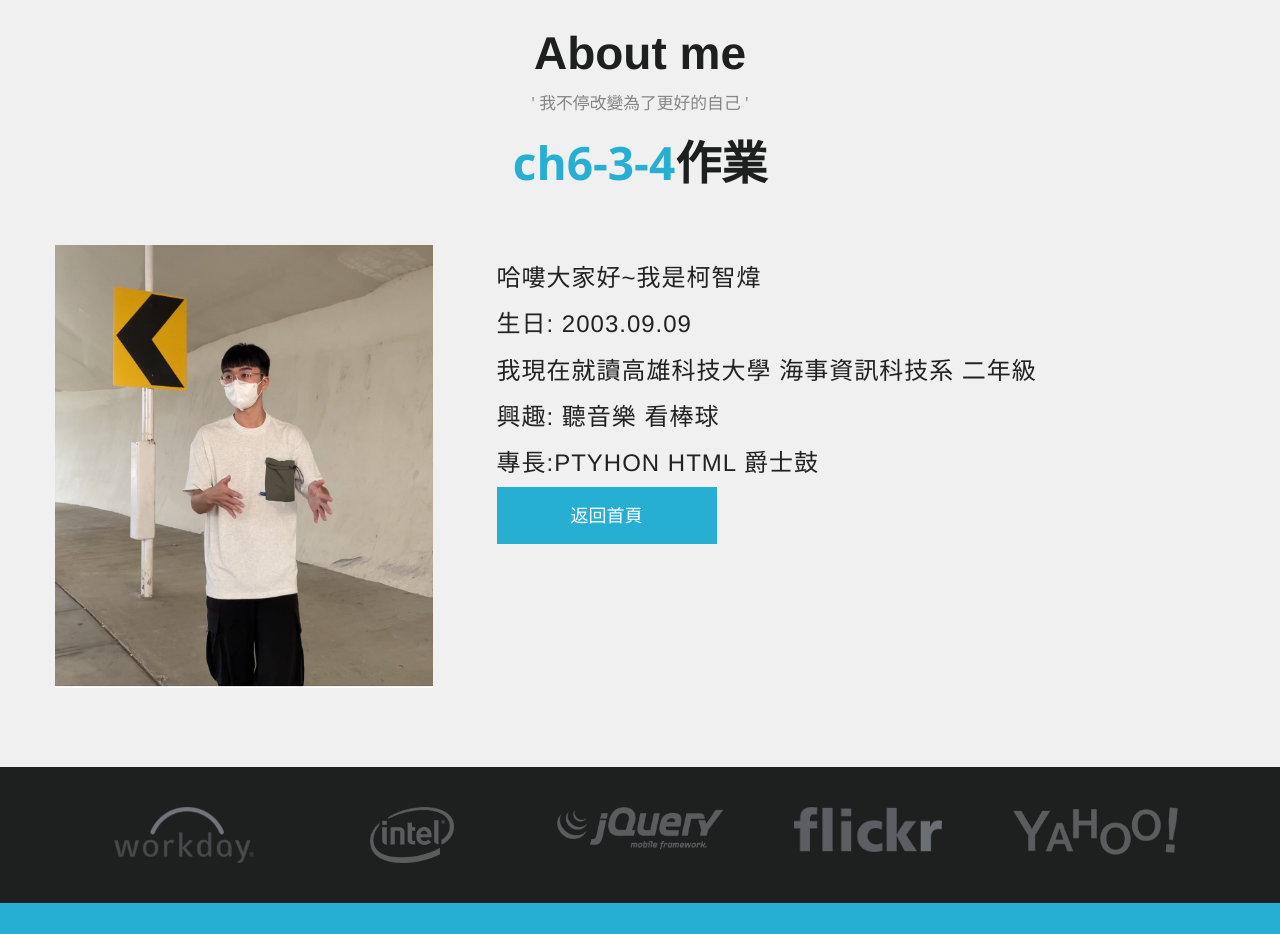
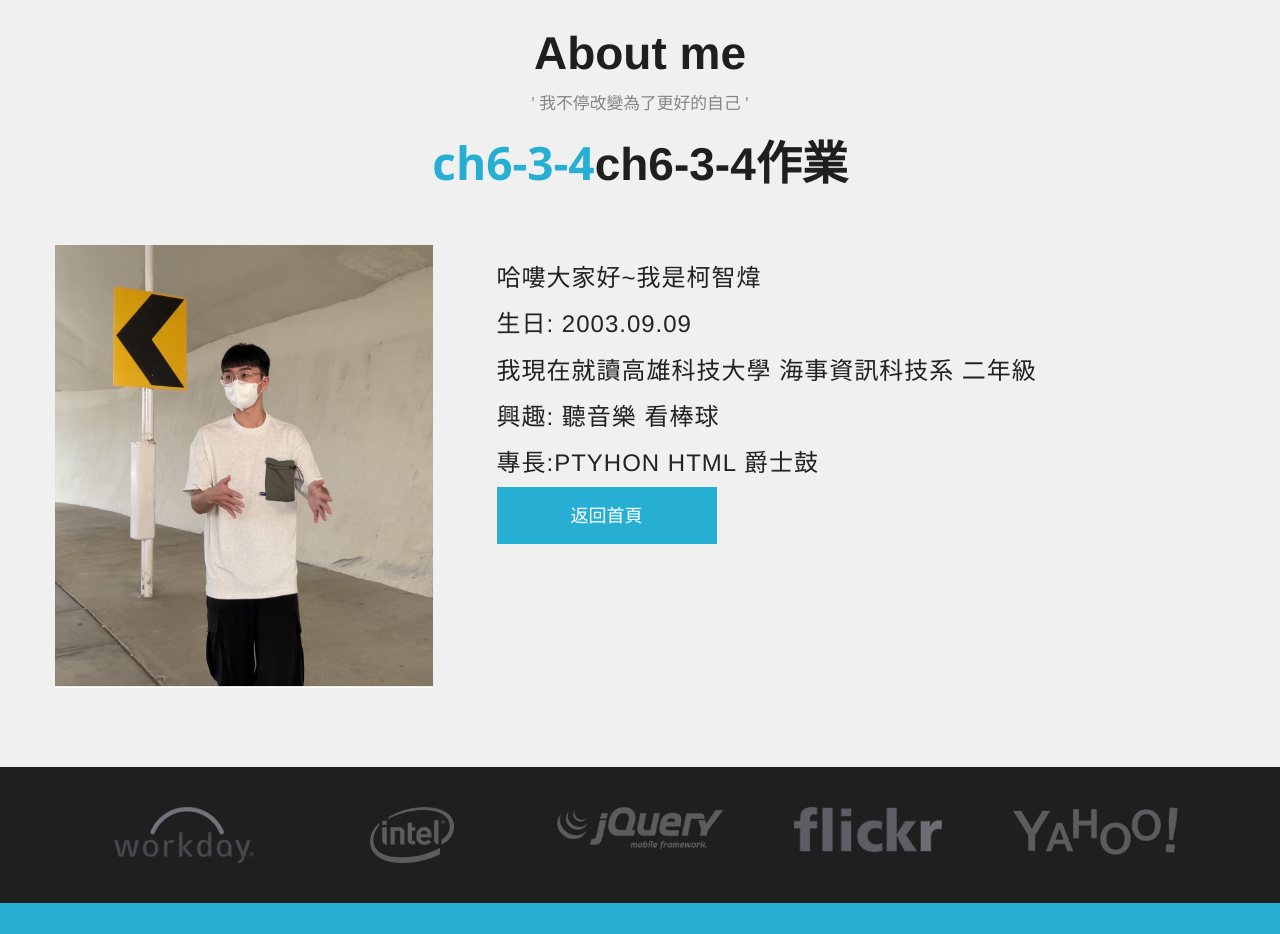
Before and after one commit to KEZEIWEI/KE.github.io, a plain HTML site: page index.html in a window 1280 px wide. Shown: the part 1140-2074 px from the top of the page. Drawn offline with nearby package versions, Linux system fonts and the light colour scheme.

Commit message:
copy new template

```diff
--- a/index.html
+++ b/index.html
@@ -139,7 +139,9 @@
       <!-- Heading -->
       <h2>About me</h2>
       <p>' 我不停改變為了更好的自己 '</p>
-      <h2><a href="ch6-3-4.html">ch6-3-4</a>作業</h2>
+
+      <h2><a href="ch6-3-4.html">ch6-3-4</a>ch6-3-4作業</h2>
+
     </div>
     <div class="row feature design">
       <div class="area1 columns right">
```
